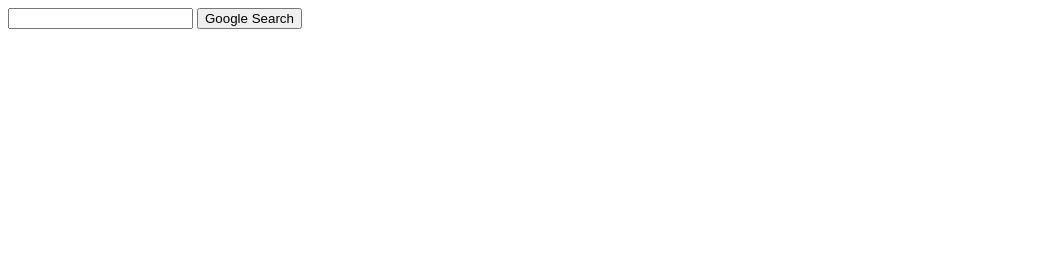
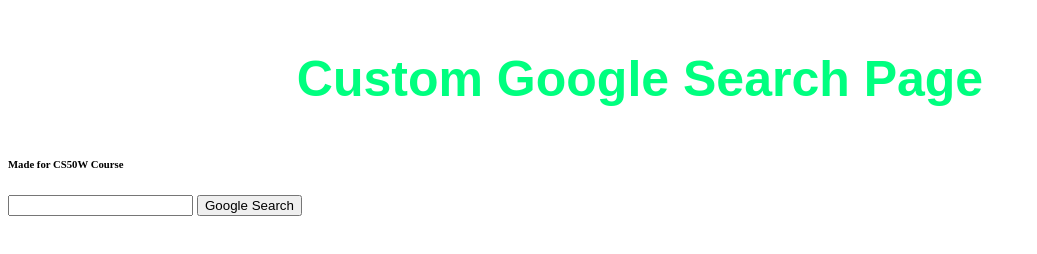
Before and after one commit to roshanprabu/Google-Search-UI-Clone, a plain HTML site: page index.html in a window 1280 px wide. Shown: the whole page, without its empty margins (0-1037 px from the left). Drawn offline with Linux system fonts and the light colour scheme.

Commit message:
Added title

```diff
--- a/index.html
+++ b/index.html
@@ -1,23 +1,20 @@
 <!DOCTYPE html>
 <html>
     <style>
-        .spl {
-            color: blue;
-            font-family: 'Franklin Gothic Medium', 'Arial Narrow', Arial, sans-serif;
+        h3 {
+            color: springgreen;
             text-align: center;
-            font-size: 60px;
-        }
-        h5 {
-            color: brown;
-            text-align: center;
-            font-size: medium;
+            font-family: sans-serif;
             font-size: 50px;
+            font-weight: bold;
         }
     </style>
     <head>
         <title>My CS50 Webpage</title>
     </head>
     <body>
+        <h3>Custom Google Search Page</h5>
+        <h6>Made for CS50W Course</h6>
         <form action="https://www.google.com/search">
             <input type="text" name="q">
             <input type="submit" value="Google Search">
```
